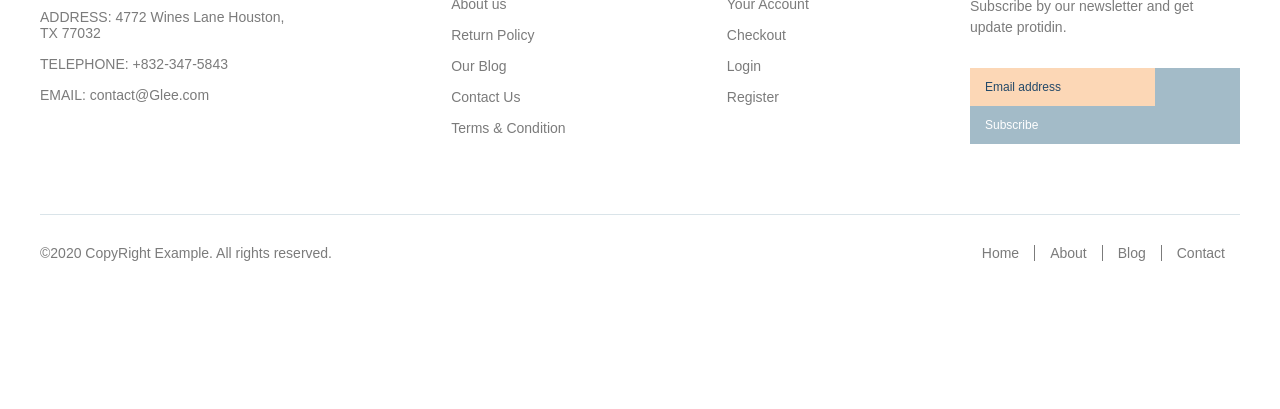
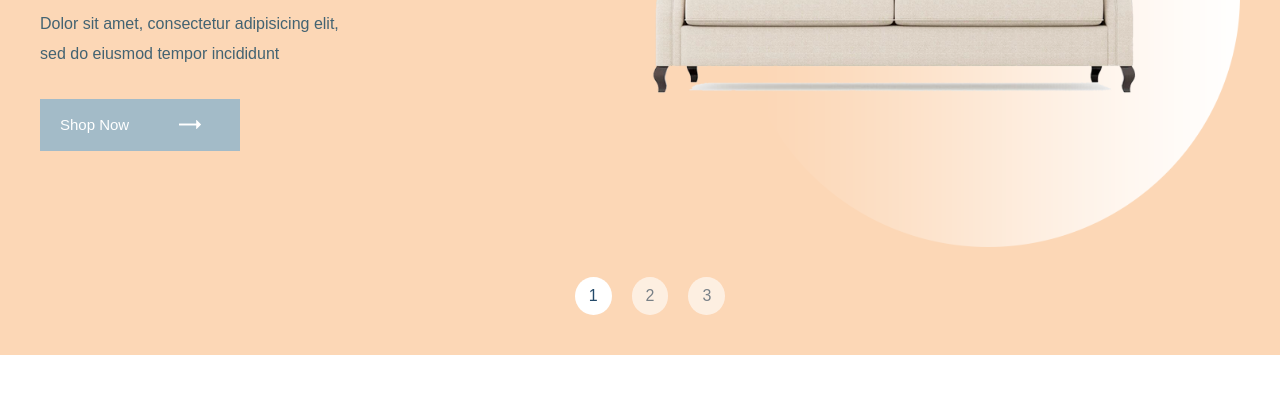
Before and after one commit to Parcva/Glee, a website: page app/index.html in a window 1280 px wide. Shown: the part 509-918 px from the top of the page. Before the commit the page ends 800 px from the top, so only its background shows below. Drawn offline with nearby package versions, Linux system fonts and the light colour scheme; files that its build step writes are made by us from their sources.

Commit message:
top-slider

```diff
--- a/app/index.html
+++ b/app/index.html
@@ -60,7 +60,61 @@
     </div>
   </header>
 
-  <main class="main"></main>
+  <main class="main">
+    <section class="top-slider">
+      <div class="container">
+        <div class="top-slider__wrapper">
+          <div class="top-slider__item">
+            <div class="top-slider__inner">
+              <h1 class="top-slider__title">SMART AND
+                TRENDY</h1>
+              <p class="top-slider__text">
+                Dolor sit amet, consectetur adipisicing elit, <br>
+                sed do eiusmod tempor incididunt
+              </p>
+
+              <a class="top-slider__btn" href="#">
+                Shop Now
+                <img class="top-slider__arrow" src="./img/promo/arrow.png" alt="arrow">
+              </a>
+            </div>
+            <img class="top-slider__img" src="./img/promo/promo.png" alt="slider">
+          </div>
+          <div class="top-slider__item">
+            <div class="top-slider__inner">
+              <h1 class="top-slider__title">SMART AND
+                TRENDY</h1>
+              <p class="top-slider__text">
+                Dolor sit amet, consectetur adipisicing elit,<br>
+                sed do eiusmod tempor incididunt
+              </p>
+              <a class="top-slider__btn" href="#">
+                Shop Now
+                <img class="top-slider__arrow" src="./img/promo/arrow.png" alt="arrow">
+              </a>
+            </div>
+            <img class="top-slider__img" src="./img/promo/promo.png" alt="slider">
+          </div>
+          <div class="top-slider__item">
+            <div class="top-slider__inner">
+              <h1 class="top-slider__title">SMART AND
+                TRENDY</h1>
+              <p class="top-slider__text">
+                Dolor sit amet, consectetur adipisicing elit,<br>
+                sed do eiusmod tempor incididunt
+              </p>
+
+              <a class="top-slider__btn" href="#">
+                Shop Now
+                <img class="top-slider__arrow" src="./img/promo/arrow.png" alt="arrow">
+              </a>
+            </div>
+            <img class="top-slider__img" src="./img/promo/promo.png" alt="slider">
+          </div>
+        </div>
+      </div>
+    </section>
+  </main>
 
   <footer class="footer">
     <div class="container">
@@ -147,8 +201,7 @@
     </div>
   </footer>
 
-
-  <script src="js.main.min.js"></script>
+  <script src="./js/main.min.js"></script>
 </body>
 
 </html>
--- /dev/null
+++ b/app/js/main.js
@@ -0,0 +1,8 @@
+$(function () {
+
+  $('.top-slider__wrapper').slick({
+    dots: true,
+    arrows: false
+  });
+
+});
--- a/app/scss/style.scss
+++ b/app/scss/style.scss
@@ -2,6 +2,8 @@
 @import './vars';
 @import './fonts';
 @import './global';
+
+@import '../../node_modules/slick-carousel/slick/slick.scss';
 
 .header {
   &__inner {
@@ -182,3 +184,80 @@
 .footer__list+.footer__list {
   margin-top: 15px;
 }
+
+.top-slider {
+  background-color: $cream;
+  padding: 100px 0px 40px;
+
+  &__item {
+    display: flex !important;
+    justify-content: space-between;
+    align-items: center;
+    margin-bottom: 30px;
+  }
+
+  &__title {
+    font-size: 72px;
+    @extend %rubik-700;
+    color: $accent;
+    line-height: 70px;
+    margin-bottom: 30px;
+  }
+
+  &__text {
+    font-weight: 18px;
+    color: $main;
+    line-height: 30px;
+    @extend %rubik-400;
+    margin-bottom: 30px;
+  }
+
+  &__btn {
+    display: flex;
+    width: 200px;
+    padding: 20px;
+    align-items: center;
+    color: $white;
+    font-size: 15px;
+    @extend %rubik-500;
+    line-height: 12px;
+    background-color: $gb;
+    transition: all .3s;
+
+    &:hover {
+      background-color: #7a8f9b;
+    }
+  }
+
+  &__arrow {
+    padding-left: 50px;
+  }
+
+  &__img {
+    display: block;
+    width: 50%;
+  }
+}
+
+.slick-dots {
+  display: flex;
+  justify-content: center;
+
+  li {
+    margin-left: 20px;
+    padding: 10px 14px;
+    background-color: $white;
+    border-radius: 50%;
+    opacity: 0.6;
+    cursor: pointer;
+  }
+
+  button {
+    @extend %rubik-500;
+    color: $accent;
+  }
+}
+
+li.slick-active {
+  opacity: 1;
+}
--- a/gulpfile.js
+++ b/gulpfile.js
@@ -18,7 +18,10 @@ function styles() {
 }
 
 function scripts() {
-  return src('app/js/main.js')
+  return src([
+    'node_modules/jquery/dist/jquery.js',
+    'node_modules/slick-carousel/slick/slick.js',
+    'app/js/main.js'])
     .pipe(concat('main.min.js'))
     .pipe(uglify())
     .pipe(dest('app/js'))
--- a/package.json
+++ b/package.json
@@ -16,7 +16,9 @@
     "gulp-imagemin": "^7.1.0",
     "gulp-sass": "^5.1.0",
     "gulp-uglify-es": "^3.0.0",
-    "sass": "^1.65.1"
+    "jquery": "^3.7.0",
+    "sass": "^1.65.1",
+    "slick-carousel": "^1.8.1"
   },
   "description": ""
 }
```
Also changed, not shown: app/img/promo/arrow.png (added), app/img/promo/promo.png (added), app/js/main.min.js (added).
